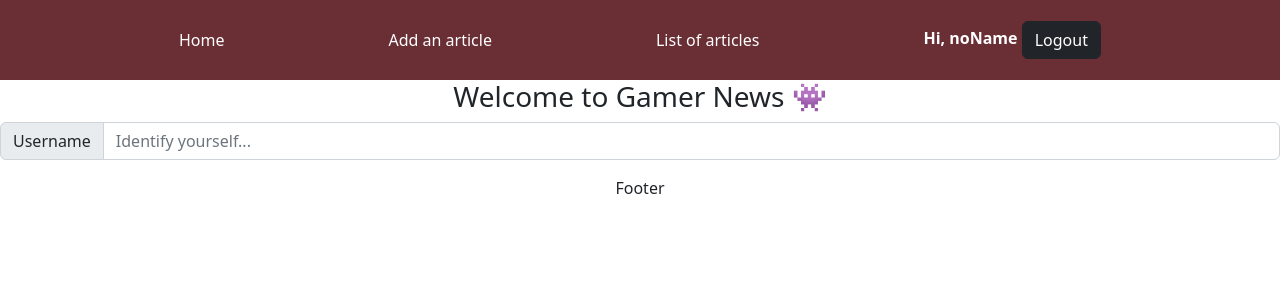
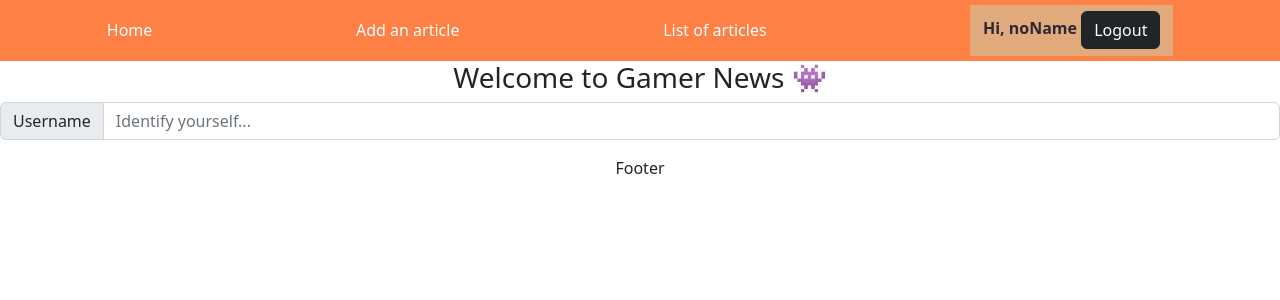
Before and after one commit to Cesario87/newWEb_react_project, a React (Create React App) app: page / in a window 1280 px wide. Shown: the top 300 px of the page. Built offline with nearby package versions, Linux system fonts and the light colour scheme.

Commit message:
cards-styles

```diff
--- a/package.json
+++ b/package.json
@@ -39,5 +39,8 @@
       "last 1 firefox version",
       "last 1 safari version"
     ]
+  },
+  "devDependencies": {
+    "sass": "^1.58.3"
   }
 }
--- a/src/components/Head/Nav/Nav.jsx
+++ b/src/components/Head/Nav/Nav.jsx
@@ -11,7 +11,7 @@ class Nav extends Component {
     <Link to="/list">List of articles</Link>
     <userContext.Consumer>
         {({ logout, user }) => user ?
-          <span>Hi, {user} <Button variant="dark" onClick={logout}>Logout</Button>
+          <span className={"user-span"}>Hi, {user} <Button variant="dark" onClick={logout}>Logout</Button>
           </span>
           : ""
         }
--- a/src/components/Main/ListNews/Card/Card.jsx
+++ b/src/components/Main/ListNews/Card/Card.jsx
@@ -9,12 +9,12 @@ class Cards extends Component {
     const title = article.headline && article.headline.main ? article.headline.main : article.main;
     const web_url = article.web_url;
     return (
-      <div>
-        <Card style={{ width: '18rem' }}>
+      <div className={"formatEachCard"}>
+        <Card style={{ width: '18rem', padding: '2% 0%', margin: '4% 5%' }}>
           <Card.Body>
-            <Card.Title>{title}</Card.Title>
+            <Card.Title style={{ margin: '4% 0%' }}>{title}</Card.Title>
             <Card.Text>{abstract}</Card.Text>
-            <Card.Link href={web_url}>Keep reading...</Card.Link>
+            <Card.Link href={web_url} style={{ margin:'0% 20% 0% 0%'}}>Keep reading...</Card.Link>
             <Button variant="warning" onClick={this.props.onDelete}>🗑️</Button>
           </Card.Body>
         </Card>
--- a/src/components/Main/ListNews/ListNews.jsx
+++ b/src/components/Main/ListNews/ListNews.jsx
@@ -31,7 +31,7 @@ class ListNews extends Component {
   render() {
     const { articles } = this.state;
     return (
-      <div>
+      <div className={"formatCards"}>
         {articles.map((article, index) => (
           <div key={index}>
             <Cards
--- /dev/null
+++ b/src/styles/components/_Card.scss
@@ -0,0 +1,7 @@
+@import '../utils/variables.scss';
+
+.formatEachCard{
+    display: flex;
+    align-items: center;
+    justify-content: center;
+}
--- /dev/null
+++ b/src/styles/components/_ListNews.scss
@@ -0,0 +1,9 @@
+@import '../utils/variables.scss';
+
+.formatCards{
+    display: flex;
+    flex-direction: row;
+    justify-content:first baseline;
+    flex-wrap: wrap;
+    margin: 2% 0% 0% 2%;
+}
--- a/src/styles/components/_Nav.scss
+++ b/src/styles/components/_Nav.scss
@@ -2,10 +2,10 @@
 
 %nav-bar-basic{
     display: flex;
-    justify-content: space-evenly;
+    justify-content: space-around;
     align-items: center;
-    padding: 15px;
-    min-height: 10vh;
+    padding: 5px;
+    min-height: 5vh;
 
 
     &>*{
@@ -20,17 +20,17 @@
         }
     }
     &>span{
-        font-weight: bold;
+        font-weight: bolder;
     }
 }
 
 .nav-bar {
     @extend %nav-bar-basic;
-    background-color: $granate;
+    background-color: $orange;
 }
 
-.nav-bar__dark{
-    @extend %nav-bar-basic;
-    background-color: $purple;
-
+.user-span{
+    background-color:$pale-orange;
+    padding: 0.5% 1%;
+    color: $purple;
 }
--- a/src/styles/styles.scss
+++ b/src/styles/styles.scss
@@ -1 +1,3 @@
 @import './components/Nav';
+@import './components/ListNews';
+@import './components/Card';
--- a/src/styles/utils/variables.scss
+++ b/src/styles/utils/variables.scss
@@ -8,5 +8,5 @@ $font:'Roboto', sans-serif;
 $light-green:#b6d094;
 $pale-orange:#e1aa7d;
 $brown:#Be8a60;
-$granate:#6a2e35;
+$orange:#ff8045;
 $purple:#2e2836;
```
Also changed, not shown: 1 other file (tests, documents, lock files or other folders).
